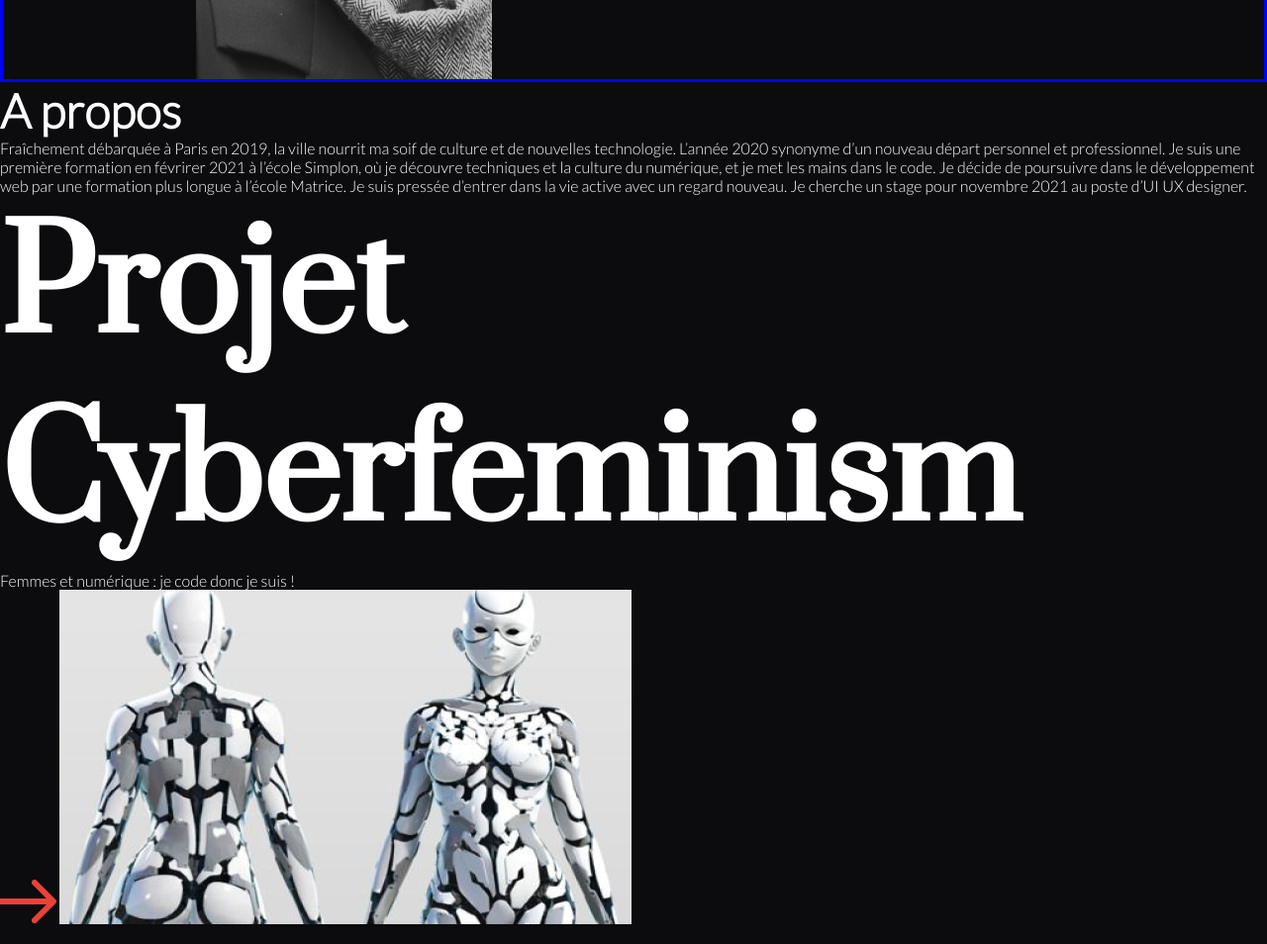
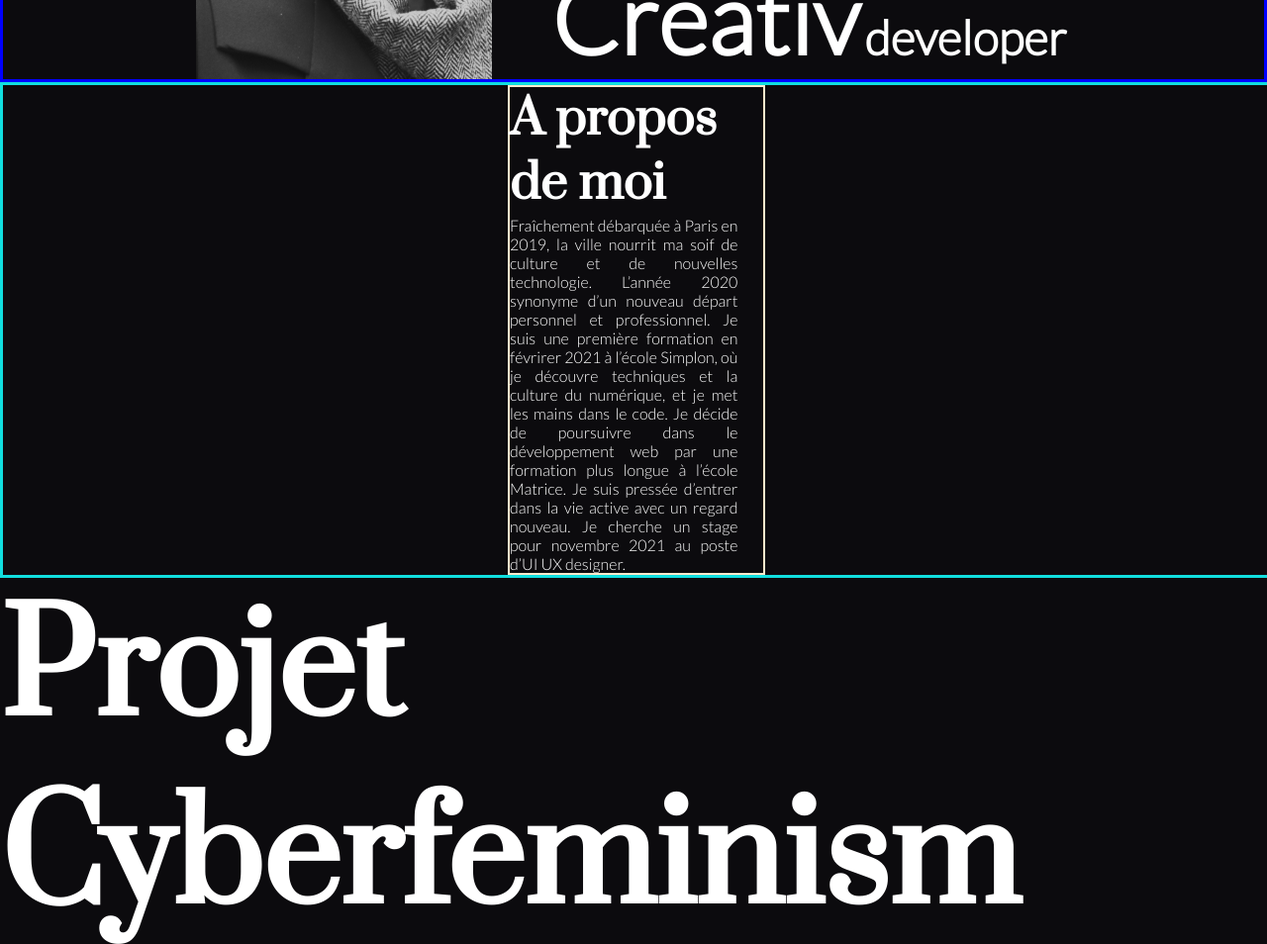
Before and after one commit to Alba233/portfolio, a plain HTML site: page index.html in a window 1280 px wide. Shown: the part 605-1559 px from the top of the page at 99% size. Drawn offline with Linux system fonts and the light colour scheme.

Commit message:
entete apropos

```diff
--- a/index.html
+++ b/index.html
@@ -31,14 +31,11 @@
                 <h1>Alba</h1>
                 <h1>Llopez</h1>
             </div>
-
             <hr>
-
             <div class="soustitre">
                 <h3>UX.UI</h3>
                 <h4>designer</h4>
             </div>
-
             <div class="soustitre">
                 <h3>Creativ</h3>
                 <h4>developer</h4>
@@ -48,8 +45,9 @@
     </div>
 
     <div id="Apropos">
-        <h4>A propos</h4>
-        <p>
+        <div id="apropos-text">
+            <h5>A propos de moi</h5>
+            <p id="article">
             Fraîchement débarquée à Paris en 2019, la ville nourrit ma soif de culture
             et de nouvelles technologie. L’année 2020 synonyme d’un nouveau départ personnel
             et professionnel. Je suis une première formation en févrirer 2021 à l’école Simplon,
@@ -57,7 +55,9 @@
             Je décide de poursuivre dans le développement web par une formation plus longue à l’école Matrice.
             Je suis pressée d’entrer dans la vie active avec un regard nouveau.
             Je cherche un stage pour novembre 2021 au poste d’UI UX designer.
-        </p>
+            </p>
+        </div>
+
     </div>
 
     <div id="Projet">
--- a/style.css
+++ b/style.css
@@ -1,3 +1,4 @@
+
 *{
     margin: 0;
     padding: 0;
@@ -8,11 +9,9 @@ body{
     background-color: #0C0B0E;
     color: white;
 }
-
 header{
     border: solid red 1px;
 }
-
 #entete{
     border: solid blue 3px;
     display: flex;
@@ -22,11 +21,9 @@ header{
     display: flex;
     align-items: baseline;
 }
-
 #entete-text{
-    padding-left: 60px;
+    padding: 80px 0px 0px 60px;
 }
-
 #alba{
     margin: 20px 0px 40px 0px;
 }
@@ -48,3 +45,23 @@ h3{
 h4, h5{
     font-size: 48px;
 }
+
+#Apropos{
+    border: solid rgb(17, 223, 223) 3px;
+    width: 100%;
+    display: flex;
+    justify-content: center;
+}
+
+#apropos-text{
+    border: blanchedalmond solid 2px;
+    width: 20%;
+    align-items: center;
+}
+
+#article{
+    width: 90%;
+    text-align: justify;
+    /* align-items: center; */
+
+}
```
